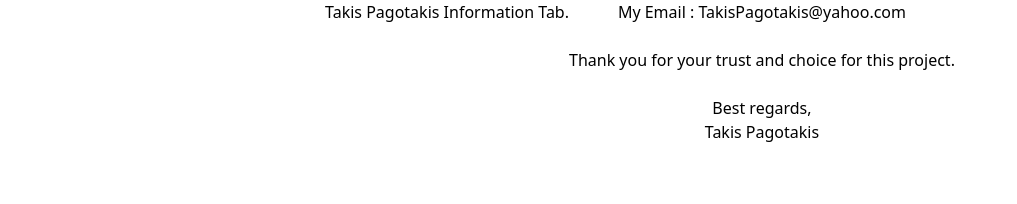
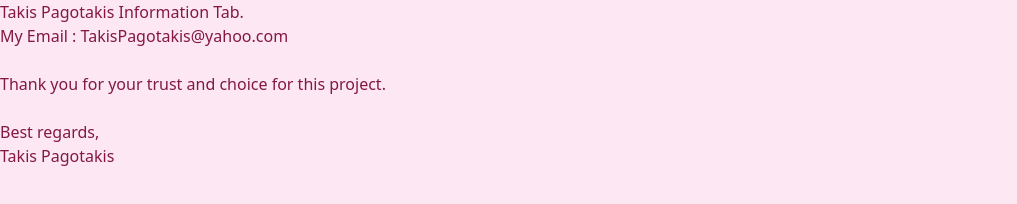
Before and after one commit to Turtel216/WebDev-Project, a website: page src/index.html in a window 1280 px wide. Shown: the whole page, without its empty margins (0-1017 px from the left). Drawn offline with Linux system fonts and the light colour scheme.

Commit message:
fixed double body

```diff
--- a/src/index.html
+++ b/src/index.html
@@ -78,8 +78,8 @@
         }
   </style>
 </head>
-<body class="center-text">
-    <h1>Takis Pagotakis Information Tab.</h1>
+<body class="bg-pink-100 text-pink-900 font-sans">
+  <h1>Takis Pagotakis Information Tab.</h1>
     <form>
         <label for="email">My Email :</label>
         TakisPagotakis@yahoo.com<br><br>
@@ -89,7 +89,4 @@
 
     </form>
 </body>
-<body class="bg-pink-100 text-pink-900 font-sans">
-</body>
-
 </html>
```
